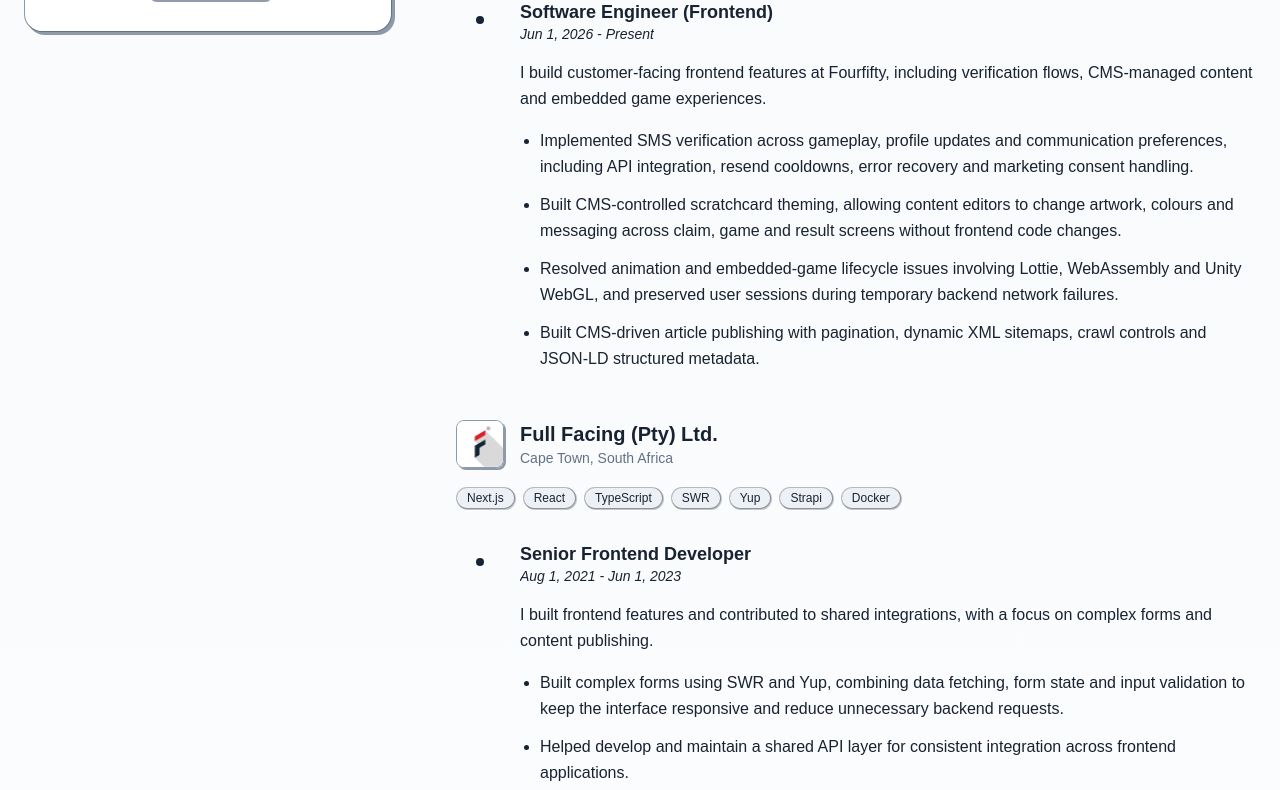
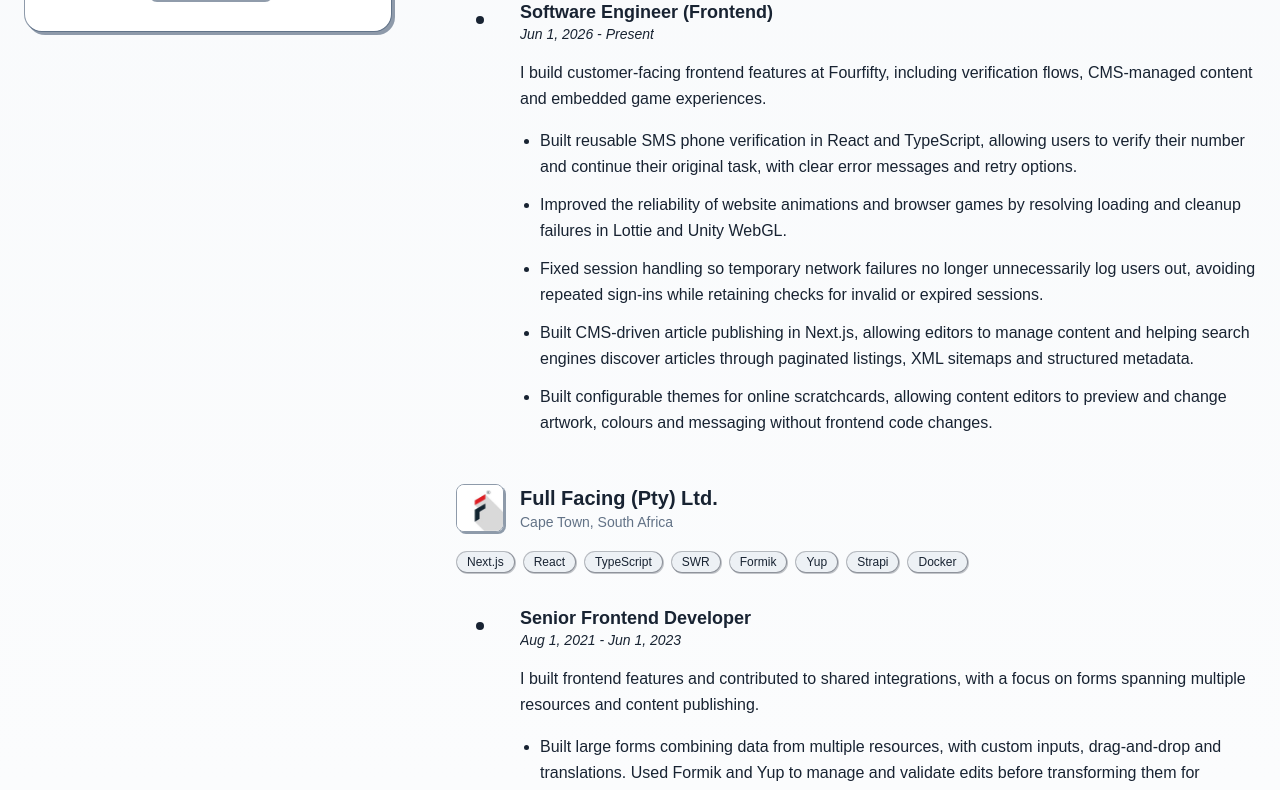
Before and after one commit to pieter-dutoit/portfolio, a Next.js app: page / in a window 1280 px wide. Shown: the part 780-1570 px from the top of the page. Built offline with nearby package versions, Linux system fonts and the light colour scheme; no server answers; a web font is replaced by a local one.

Commit message:
docs: refine resume experience and skills

```diff
--- a/src/data/resume.ts
+++ b/src/data/resume.ts
@@ -151,10 +151,11 @@ export const jobs: Job[] = [
         description:
           'I build customer-facing frontend features at Fourfifty, including verification flows, CMS-managed content and embedded game experiences.',
         achievements: [
-          'Implemented SMS verification across gameplay, profile updates and communication preferences, including API integration, resend cooldowns, error recovery and marketing consent handling.',
-          'Built CMS-controlled scratchcard theming, allowing content editors to change artwork, colours and messaging across claim, game and result screens without frontend code changes.',
-          'Resolved animation and embedded-game lifecycle issues involving Lottie, WebAssembly and Unity WebGL, and preserved user sessions during temporary backend network failures.',
-          'Built CMS-driven article publishing with pagination, dynamic XML sitemaps, crawl controls and JSON-LD structured metadata.'
+          'Built reusable SMS phone verification in React and TypeScript, allowing users to verify their number and continue their original task, with clear error messages and retry options.',
+          'Improved the reliability of website animations and browser games by resolving loading and cleanup failures in Lottie and Unity WebGL.',
+          'Fixed session handling so temporary network failures no longer unnecessarily log users out, avoiding repeated sign-ins while retaining checks for invalid or expired sessions.',
+          'Built CMS-driven article publishing in Next.js, allowing editors to manage content and helping search engines discover articles through paginated listings, XML sitemaps and structured metadata.',
+          'Built configurable themes for online scratchcards, allowing content editors to preview and change artwork, colours and messaging without frontend code changes.'
         ],
         start_date: '2026-06-01'
       }
@@ -170,6 +171,7 @@ export const jobs: Job[] = [
       { id: 2, name: 'React' },
       { id: 3, name: 'TypeScript' },
       { id: 4, name: 'SWR' },
+      { id: 8, name: 'Formik' },
       { id: 5, name: 'Yup' },
       { id: 6, name: 'Strapi' },
       { id: 7, name: 'Docker' }
@@ -179,9 +181,9 @@ export const jobs: Job[] = [
         id: 1,
         title: 'Senior Frontend Developer',
         description:
-          'I built frontend features and contributed to shared integrations, with a focus on complex forms and content publishing.',
+          'I built frontend features and contributed to shared integrations, with a focus on forms spanning multiple resources and content publishing.',
         achievements: [
-          'Built complex forms using SWR and Yup, combining data fetching, form state and input validation to keep the interface responsive and reduce unnecessary backend requests.',
+          'Built large forms combining data from multiple resources, with custom inputs, drag-and-drop and translations. Used Formik and Yup to manage and validate edits before transforming them for submission, and SWR to cache server data and reduce unnecessary requests.',
           'Helped develop and maintain a shared API layer for consistent integration across frontend applications.',
           'Integrated Strapi into a Next.js website so the marketing team could publish articles and manage Open Graph and structured metadata.',
           'Built custom-styled form fields using native HTML inputs to retain their built-in behaviour.'
```
